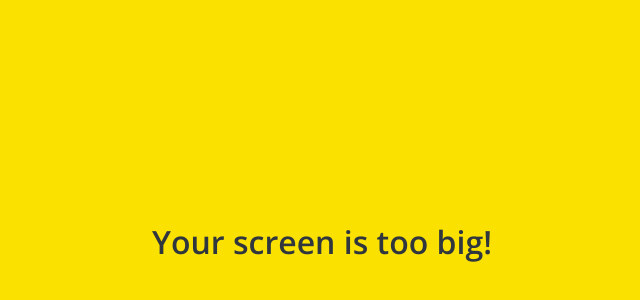
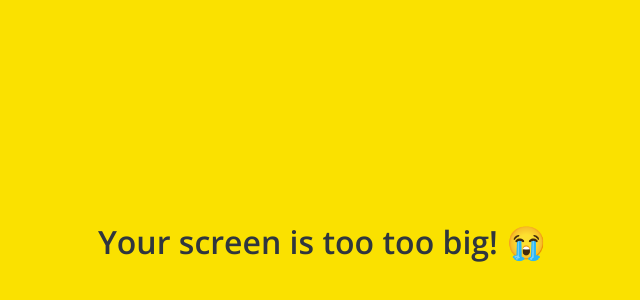
Before and after one commit to Joyce928/kokoa-clone-2020, a plain HTML site: page friends.html in a window 1280 px wide. Shown: the part 158-458 px from the top of the page, without its empty margins (318-958 px from the left). Drawn offline with nearby package versions, Linux system fonts and the light colour scheme.

Commit message:
😭😭

```diff
--- a/friends.html
+++ b/friends.html
@@ -128,7 +128,7 @@
     </div>
 
     <div id="no-mobile">
-      <span>Your screen is too big!</span>
+      <span>Your screen is too too big! 😭</span>
     </div>
 
     <script
```
